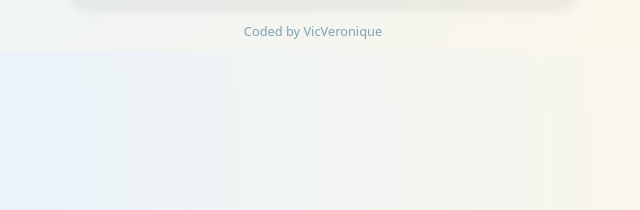
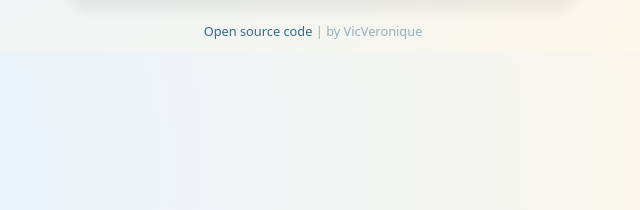
Before and after one commit to VicVeronique/my-first-awesome-project, a website built with Parcel: page index.html in a window 1280 px wide. Shown: the part 528-738 px from the top of the page, 327-967 px from the left. Built offline with nearby package versions, Linux system fonts and the light colour scheme; a web font is replaced by a local one.

Commit message:
open source code link added

```diff
--- a/index.html
+++ b/index.html
@@ -76,7 +76,16 @@
         <img src="images/weather.svg" />
       </div>
     </div>
-    <footer>Coded by VicVeronique</footer>
+    <footer>
+      <a
+        href="https://github.com/VicVeronique/my-first-awesome-project.git"
+        class="git-link"
+        target="_blank"
+        >Open source code</a
+      >
+
+      | by VicVeronique
+    </footer>
     <script src="src/index.js"></script>
   </body>
 </html>
--- a/src/styles.css
+++ b/src/styles.css
@@ -109,5 +109,10 @@ img {
 footer {
   margin-bottom: 10px;
   font-size: 80%;
-  color: rgba(48, 109, 142, 0.6);
+  color: rgba(48, 109, 142, 0.5);
 }
+
+.git-link {
+  text-decoration: none;
+  color: rgb(48, 109, 142);
+}
```
